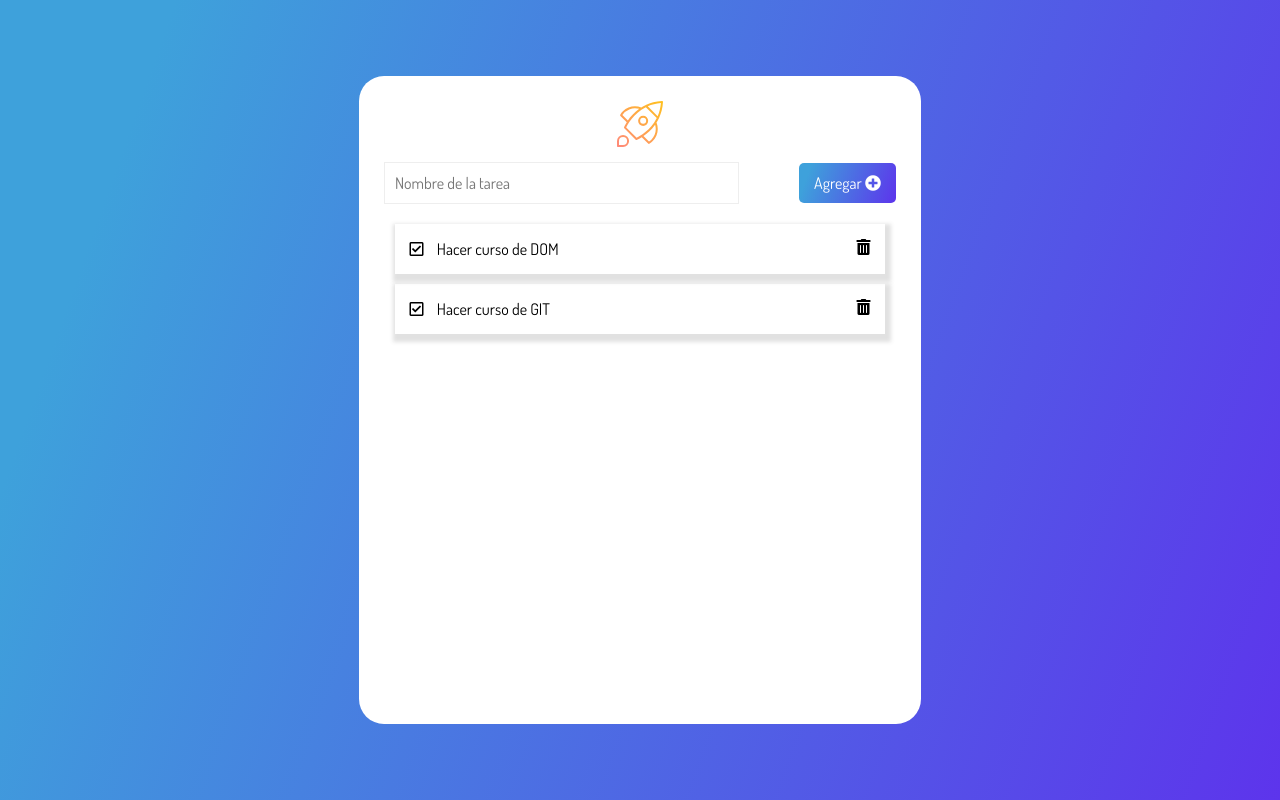
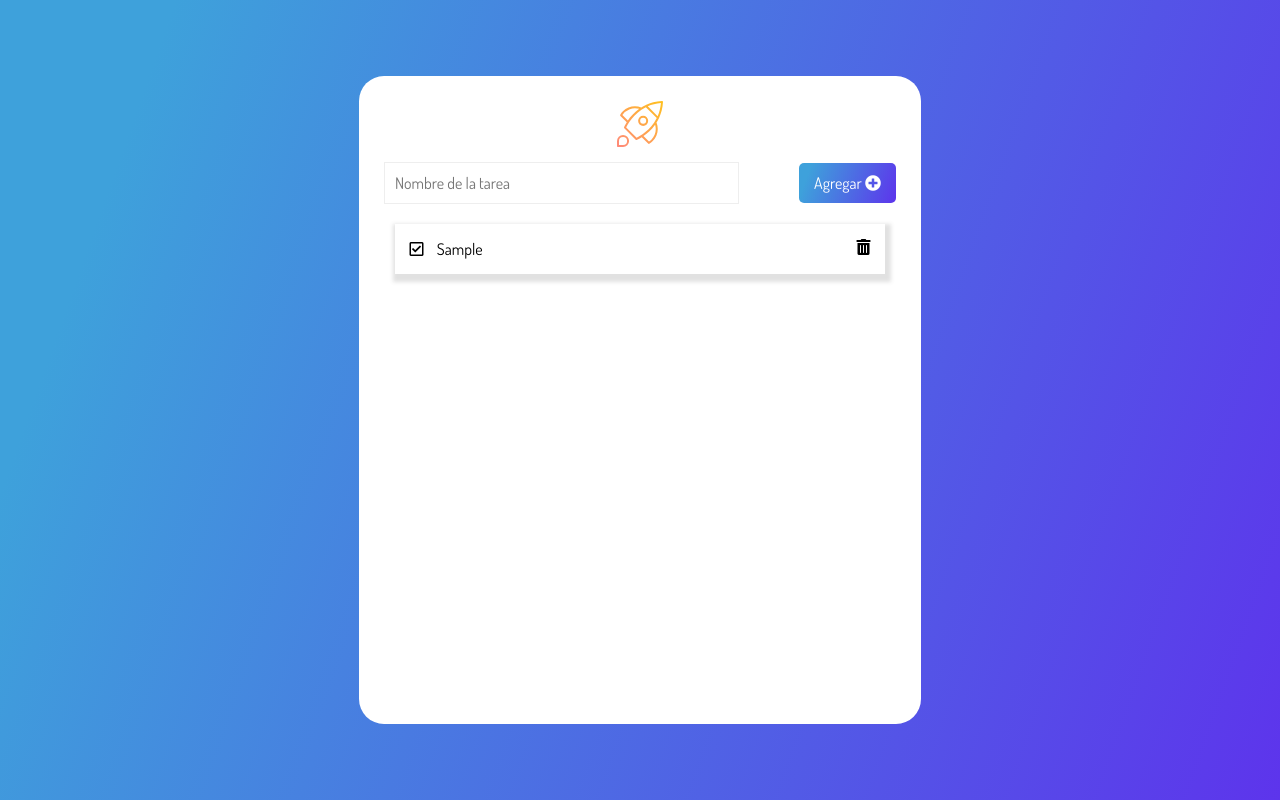
Before and after one commit to os1990ju/Manipulacion-DOM, a plain HTML site: page index.html in a window 1280 px wide. Both pictures are taken after typing "Sample" into the empty fields and a click on the button "Agregar". Drawn offline with Linux system fonts and the light colour scheme.

Commit message:
finalizando create task

```diff
--- a/index.html
+++ b/index.html
@@ -36,21 +36,8 @@
             </button>
           </form>
         </div>
-        <ul class="cardsList">
-          <li class="card">
-            <div>
-              <i class="far fa-check-square icon"></i>
-              <span class="task">Hacer curso de DOM</span>
-            </div>
-            <i class="fas fa-trash-alt trashIcon icon"></i>
-          </li>
-          <li class="card">
-            <div>
-              <i class="far fa-check-square icon"></i>
-              <span class="task">Hacer curso de GIT</span>
-            </div>
-            <i class="fas fa-trash-alt trashIcon icon"></i>
-          </li>
+        <ul class="cardsList" data-list>
+
         </ul>
       </div>
     </main>
--- a/index.js
+++ b/index.js
@@ -1,9 +1,17 @@
 const btn = document.querySelector('[data-form-btn]'); //data atributes
 const createTask = (e)=>{
     e.preventDefault();
-    const input = document.querySelector('[data-input-task]')
-    console.log(input.value);
+    const input = document.querySelector('[data-input-task]');
+    const value = input.value;
+    const list = document.querySelector('[data-list]')
+    const task = document.createElement('li');
+    task.classList.add('card');
     input.value='';
+    const content = `<div><i class="far fa-check-square icon"></i>
+        <span class="task">${value}</span></div>
+        <i class="fas fa-trash-alt trashIcon icon"></i>`;
+        task.innerHTML = content
+    list.appendChild(task)
 }
 
 btn.addEventListener('click', createTask)
```
